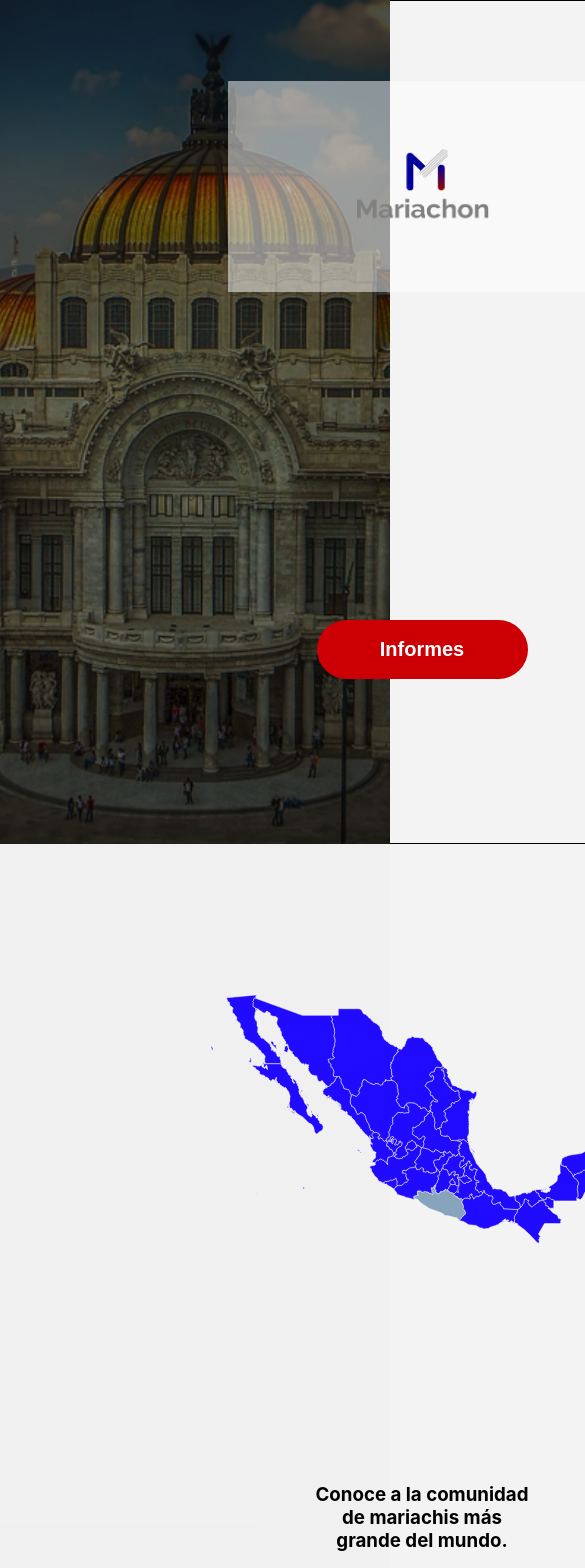
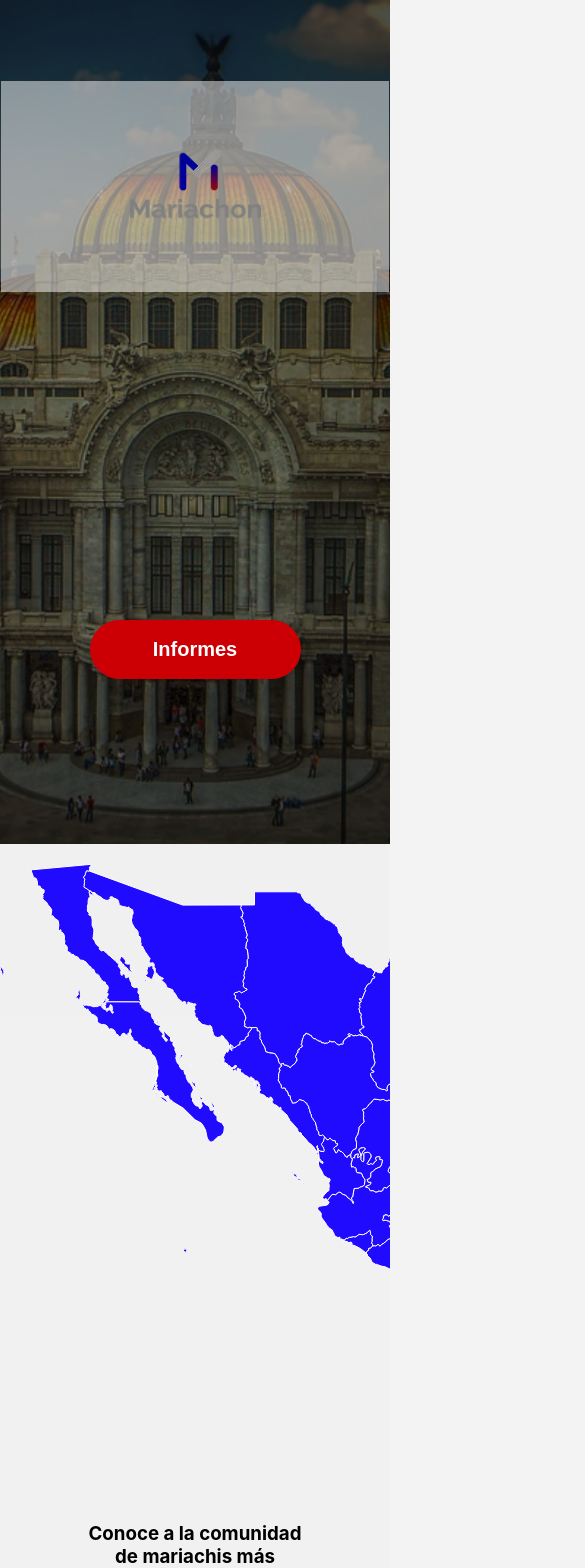
Before and after one commit to Josstell/landin-pages-mariachon, a Next.js app: page / in a window 390 px wide. Shown: the top 1568 px of the page, 585 px wide, since content can reach past the window. Built offline with nearby package versions, Linux system fonts and the light colour scheme.

Commit message:
map responsive

```diff
--- a/src/components/Maps/Map/index.js
+++ b/src/components/Maps/Map/index.js
@@ -14,12 +14,7 @@ const index = (props) => {
   // width={792.418}
   //  height={497.543}
   return (
-    <svg
-      xmlns="http://www.w3.org/2000/svg"
-      width={"100vh"}
-      height={"62vh"}
-      {...props}
-    >
+    <svg xmlns="http://www.w3.org/2000/svg" {...props} className="scale">
       <Tooltip title={regions.aguascalientes}>
         <path
           d="m 390.52786,309.79244 -2.34,-2.26 -0.07,-1.21 1.24,-2.87 3.33,-4.59 0.93,-3.24 1.07,-0.73 1.79,-0.38 3.47,-1.97 1.21,-0.92 0.39,-1.26 0.73,-0.17 0.77,1.39 1.33,1.34 4.44,2.63 0.59,2.44 1.14,2.04 0,0 0.26,0.59 -0.24,1.6 1.96,2.14 -4.28,1.97 -2.55,3.55 -0.72,0.5 -3.02,1.04 -1.26,0.06 -2.17,-1.02 -1.74,-1.41 -4.21,-0.38 z"
@@ -393,7 +388,7 @@ const index = (props) => {
 
         .tooltip .tooltiptext {
           visibility: hidden;
-          width: 120px;
+          width: 10px;
           background-color: black;
           color: #000;
           text-align: center;
--- a/src/pages/index.js
+++ b/src/pages/index.js
@@ -1,4 +1,3 @@
-import { useEffect, useState } from "react"
 import Head from "next/head"
 import Image from "next/image"
 import Map from "@components/Maps/Map"
@@ -17,15 +16,6 @@ import { estados } from "@helpers/estados"
 // const imageSection = "1Hej2AAup_tbHCKfg16zq657s1-qKaDQ-"
 
 export default function Home({ stateArrayNames }) {
-  const size = useWindowSize()
-  let escalar = "scale(1)"
-
-  if (size.width < 800) {
-    escalar = "scale(.5)"
-  } else {
-    escalar = "scale(1)"
-  }
-
   // const imageInicio = ({ src }) => {
   //   return `https://drive.google.com/uc?id=${src}`
   // }
@@ -60,8 +50,9 @@ export default function Home({ stateArrayNames }) {
           <ButtonSass text="Informes" region={stateArrayNames.inicio} />
         </div>
       </main>
-      <div>
-        <Map regions={stateArrayNames} style={{ transform: `${escalar}` }} />
+
+      <div className="container-map">
+        <Map regions={stateArrayNames} />
       </div>
 
       <div className="text">
@@ -154,29 +145,29 @@ export async function getStaticProps() {
   }
 }
 
-// Hook
-function useWindowSize() {
-  // Initialize state with undefined width/height so server and client renders match
-  // Learn more here: https://joshwcomeau.com/react/the-perils-of-rehydration/
-  const [windowSize, setWindowSize] = useState({
-    width: undefined,
-    height: undefined,
-  })
-  useEffect(() => {
-    // Handler to call on window resize
-    function handleResize() {
-      // Set window width/height to state
-      setWindowSize({
-        width: window.innerWidth,
-        height: window.innerHeight,
-      })
-    }
-    // Add event listener
-    window.addEventListener("resize", handleResize)
-    // Call handler right away so state gets updated with initial window size
-    handleResize()
-    // Remove event listener on cleanup
-    return () => window.removeEventListener("resize", handleResize)
-  }, []) // Empty array ensures that effect is only run on mount
-  return windowSize
-}
+// // Hook
+// function useWindowSize() {
+//   // Initialize state with undefined width/height so server and client renders match
+//   // Learn more here: https://joshwcomeau.com/react/the-perils-of-rehydration/
+//   const [windowSize, setWindowSize] = useState({
+//     width: undefined,
+//     height: undefined,
+//   })
+//   useEffect(() => {
+//     // Handler to call on window resize
+//     function handleResize() {
+//       // Set window width/height to state
+//       setWindowSize({
+//         width: window.innerWidth,
+//         height: window.innerHeight,
+//       })
+//     }
+//     // Add event listener
+//     window.addEventListener("resize", handleResize)
+//     // Call handler right away so state gets updated with initial window size
+//     handleResize()
+//     // Remove event listener on cleanup
+//     return () => window.removeEventListener("resize", handleResize)
+//   }, []) // Empty array ensures that effect is only run on mount
+//   return windowSize
+// }
--- a/src/styles/components/_content.scss
+++ b/src/styles/components/_content.scss
@@ -48,3 +48,26 @@
     }
   }
 }
+
+.scale {
+  width: 100%;
+  height: 100%;
+  transform: scale(1);
+  @media screen and (max-width: 600px) {
+    width: 215%;
+    height: 120%;
+  }
+}
+
+.container-map {
+  width: 100%;
+  height: 67vh;
+  margin: 0px;
+  padding-left: 33vh;
+  padding-right: auto;
+  overflow: auto;
+  @media screen and (max-width: 600px) {
+    padding-left: 0vh;
+    padding-right: 0vh;
+  }
+}
--- a/src/styles/components/_header.scss
+++ b/src/styles/components/_header.scss
@@ -6,9 +6,11 @@ main {
 }
 
 .container {
+  width: 100vw;
+  height: auto;
   display: flex;
   flex-direction: column;
-  justify-content: center;
+  justify-content: space-around;
   align-items: center;
   flex-wrap: wrap;
 }
@@ -19,7 +21,7 @@ main {
   justify-content: space-around;
   align-items: center;
   width: 100%;
-  height: 100vh;
+  height: 100%;
   border: 1px solid #000;
   /*background-image: url($image-header);
   background-position: center; /* Center the image */
```
